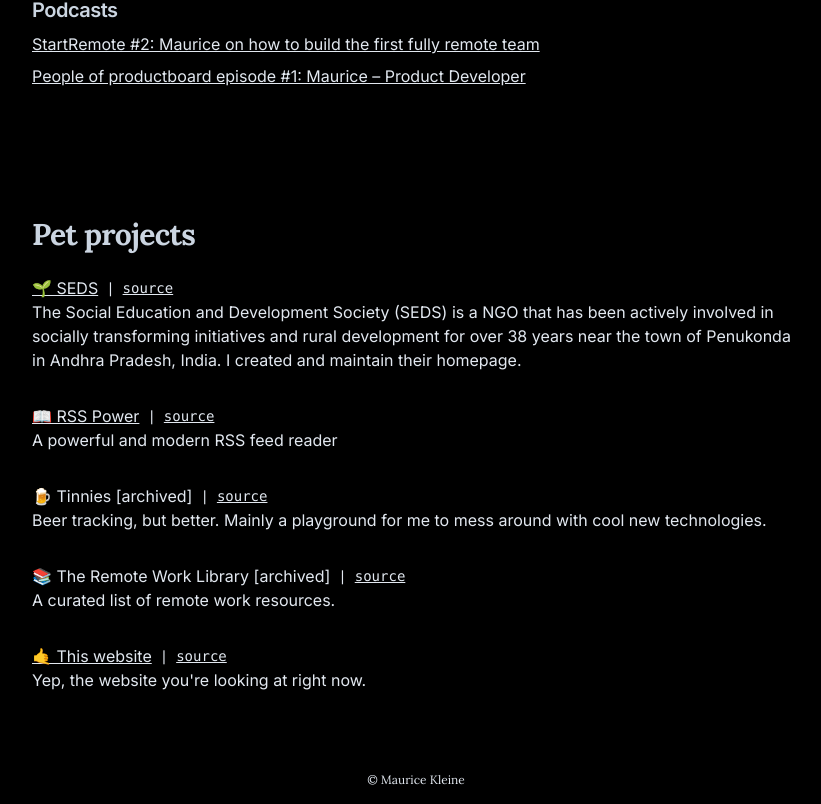
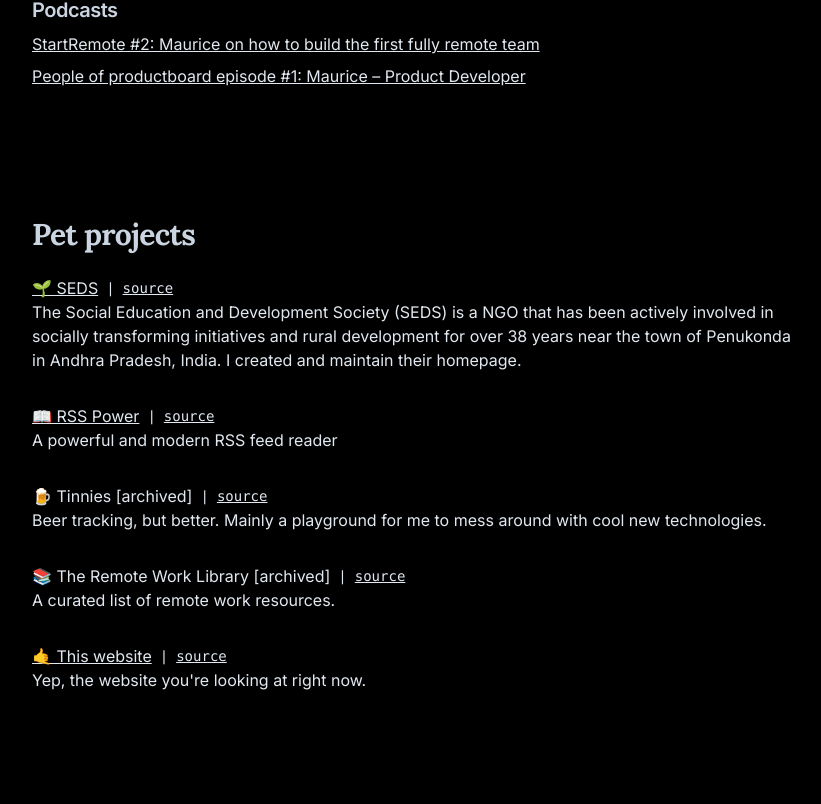
Before and after one commit to mauricekleine/mozza, a Next.js app: page / in a window 1280 px wide. Shown: the part 1088-1892 px from the top of the page, without its empty margins (224-1045 px from the left). After the commit the page ends 1844 px from the top, so only its background shows below. Built offline with nearby package versions, Linux system fonts and the light colour scheme.

Commit message:
fix: remove footer

```diff
--- a/app/layout.tsx
+++ b/app/layout.tsx
@@ -1,9 +1,8 @@
-import classNames from "classnames";
-
-import { sans, serif } from "~/ui/fonts";
+import { sans } from "~/ui/fonts";
 import { Navigation } from "~/ui/navigation";
 
 import "~/global.css";
+import "~/ui/fonts";
 
 export default function RootLayout({
   children,
@@ -26,12 +25,6 @@
         <main className="relative mx-auto mt-32 mb-16 w-full px-8 sm:w-4/6 sm:px-0 md:w-4/5 lg:w-3/5">
           {children}
         </main>
-
-        <div
-          className={classNames(serif.className, "py-4 text-center text-xs")}
-        >
-          © Maurice Kleine
-        </div>
       </body>
     </html>
   );
--- a/app/ui/typography/heading.tsx
+++ b/app/ui/typography/heading.tsx
@@ -16,9 +16,10 @@
   return (
     <Element
       className={classNames({
+        [serif.className]: as === "h2",
         "text-lg font-semibold leading-normal text-primary-300 sm:text-xl sm:tracking-tight":
           as === "h3",
-        [`${serif.className} text-2xl font-bold leading-relaxed text-primary-300 sm:text-3xl sm:tracking-tight`]:
+        "text-2xl font-bold leading-relaxed text-primary-300 sm:text-3xl sm:tracking-tight":
           as === "h2",
         "bg-gradient-to-b from-white to-primary-300 bg-clip-text text-5xl font-black text-transparent sm:text-6xl sm:tracking-tight md:text-7xl":
           as === "h1",
```
